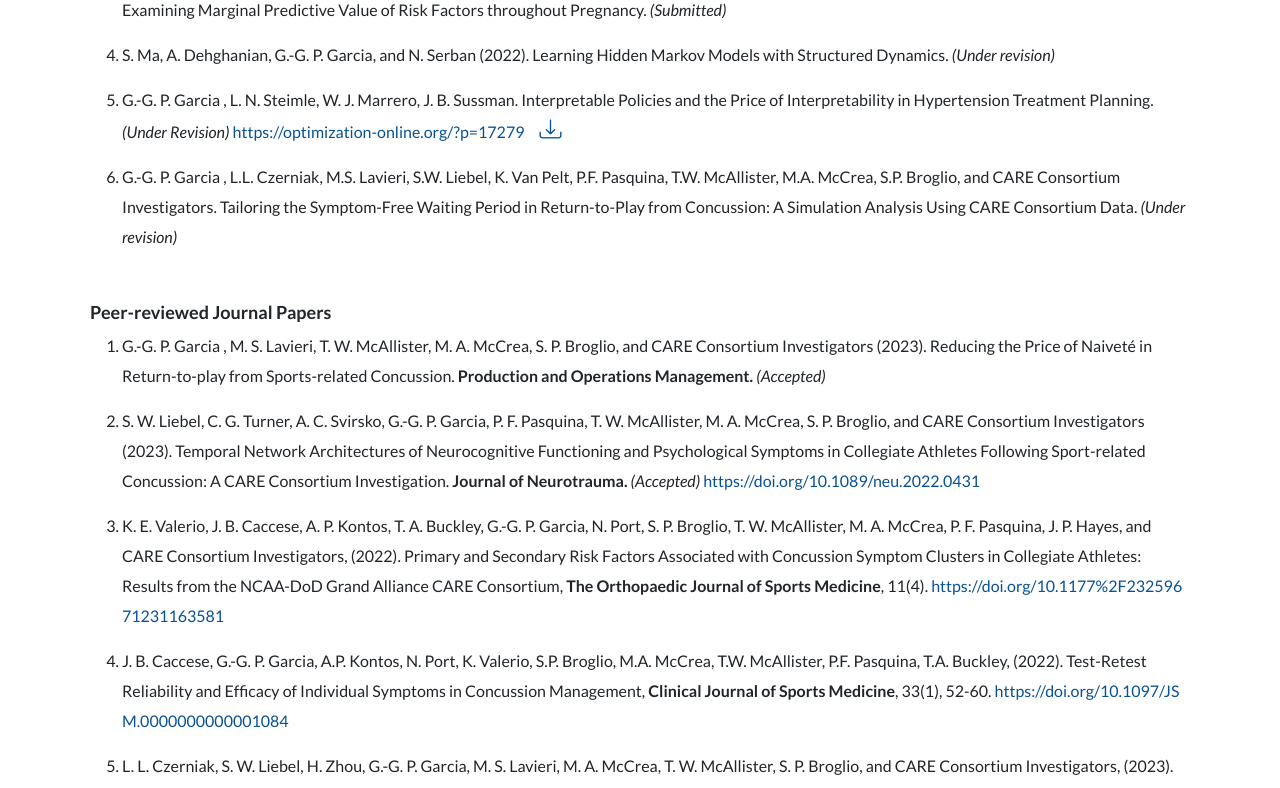
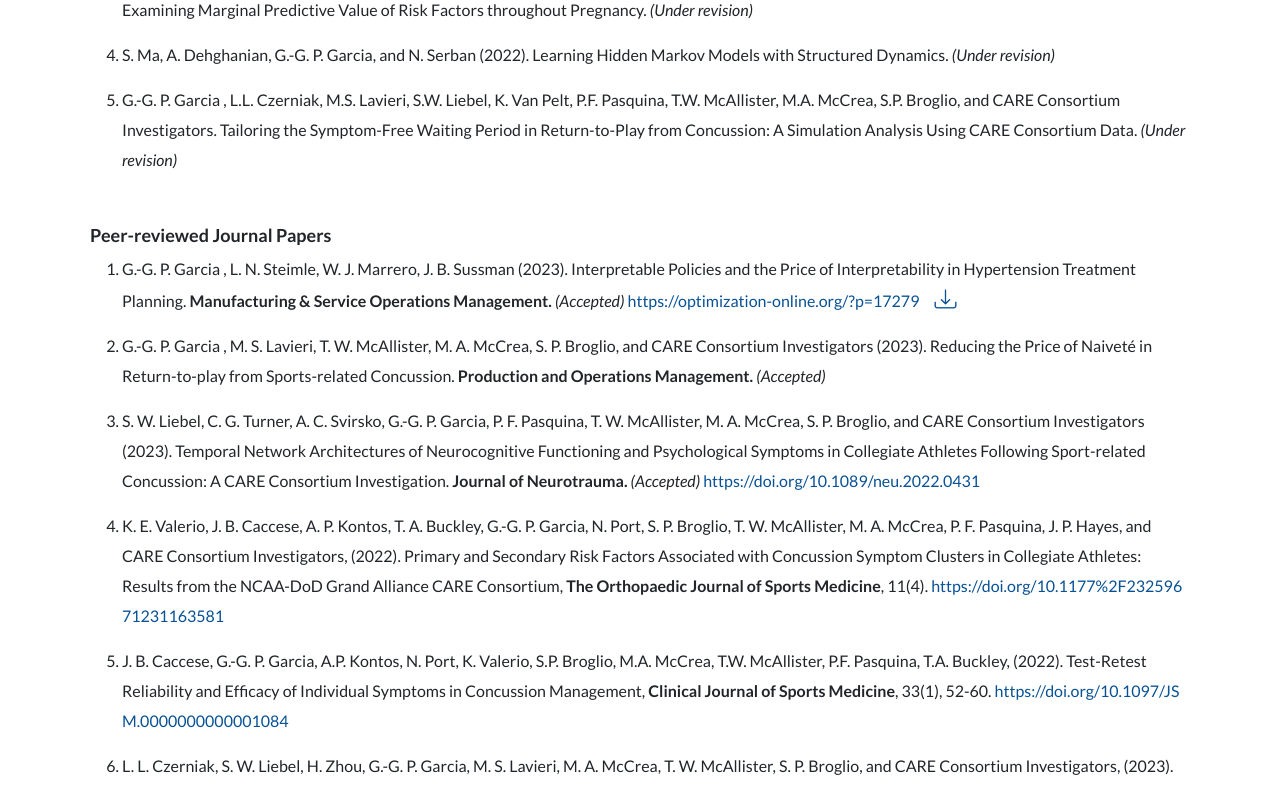
Before and after one commit to giangabrielgarcia/giangabrielgarcia.github.io, a React (Create React App) app in the folder giangabrielgarcia/: page /research in a window 1280 px wide. Shown: the part 1645-2433 px from the top of the page. Built offline with nearby package versions, Linux system fonts and the light colour scheme; some icons are missing.

Commit message:
update research page with MSOM paper

```diff
--- a/giangabrielgarcia/src/components/Research.js
+++ b/giangabrielgarcia/src/components/Research.js
@@ -13,16 +13,17 @@ const submittedPapers = [
 
   { id: 1, text: `C.-Y. Liao, G.-G. P. Garcia, K. Paynabar, Z. Dong, Y. Xie, and M. S. Jalali (2022). Tides Need STEMMED: A Locally Operating Spatio-Temporal Mutually Exciting Point Process with Dynamic Network for Improving Opioid Overdose Death Prediction. `, status: `(Under revision)`, link: 'https://arxiv.org/abs/2211.07570', download: {manuscript6} },
 
-  { id: 2, text: `S.J. Lee, G.-G. P. Garcia, K. K. Stanhope, M. Platner, and S. L. Boulet, (2022). Interpretable Machine Learning to Predict Adverse Perinatal Outcomes: Examining Marginal Predictive Value of Risk Factors throughout Pregnancy. `, status: "(Submitted)" },
+  { id: 2, text: `S.J. Lee, G.-G. P. Garcia, K. K. Stanhope, M. Platner, and S. L. Boulet, (2022). Interpretable Machine Learning to Predict Adverse Perinatal Outcomes: Examining Marginal Predictive Value of Risk Factors throughout Pregnancy. `, status: "(Under revision)" },
 
   {id: 3, text: 'S. Ma, A. Dehghanian, G.-G. P. Garcia, and N. Serban (2022). Learning Hidden Markov Models with Structured Dynamics. ', status: '(Under revision)'},
-
-  { id: 5, text: `G.-G. P. Garcia , L. N. Steimle, W. J. Marrero, J. B. Sussman. Interpretable Policies and the Price of Interpretability in Hypertension Treatment Planning. `, status: "(Under Revision)", link: "https://optimization-online.org/?p=17279", download: { manuscript5 } },
 
    { id: 7, text: `G.-G. P. Garcia , L.L. Czerniak, M.S. Lavieri, S.W. Liebel, K. Van Pelt, P.F. Pasquina, T.W. McAllister, M.A. McCrea, S.P. Broglio, and CARE Consortium Investigators. Tailoring the Symptom-Free Waiting Period in Return-to-Play from Concussion: A Simulation Analysis Using CARE Consortium Data. `, status: "(Under revision)" }
 ]
 
 const peerReviewedPapers = [
+
+  { id: 21, text: `G.-G. P. Garcia , L. N. Steimle, W. J. Marrero, J. B. Sussman (2023). Interpretable Policies and the Price of Interpretability in Hypertension Treatment Planning. `, journal: "Manufacturing & Service Operations Management. ", status: "(Accepted)", link: "https://optimization-online.org/?p=17279", download: { manuscript5 } },
+
   { id: 20, text: `G.-G. P. Garcia , M. S. Lavieri, T. W. McAllister, M. A. McCrea, S. P. Broglio, and CARE Consortium Investigators (2023). Reducing the Price of Naiveté in Return-to-play from Sports-related Concussion. `, journal: "Production and Operations Management. ", status: "(Accepted)" },
 
   { id: 19, text: `S. W. Liebel, C. G. Turner, A. C. Svirsko, G.-G. P. Garcia, P. F. Pasquina, T. W. McAllister,
```
